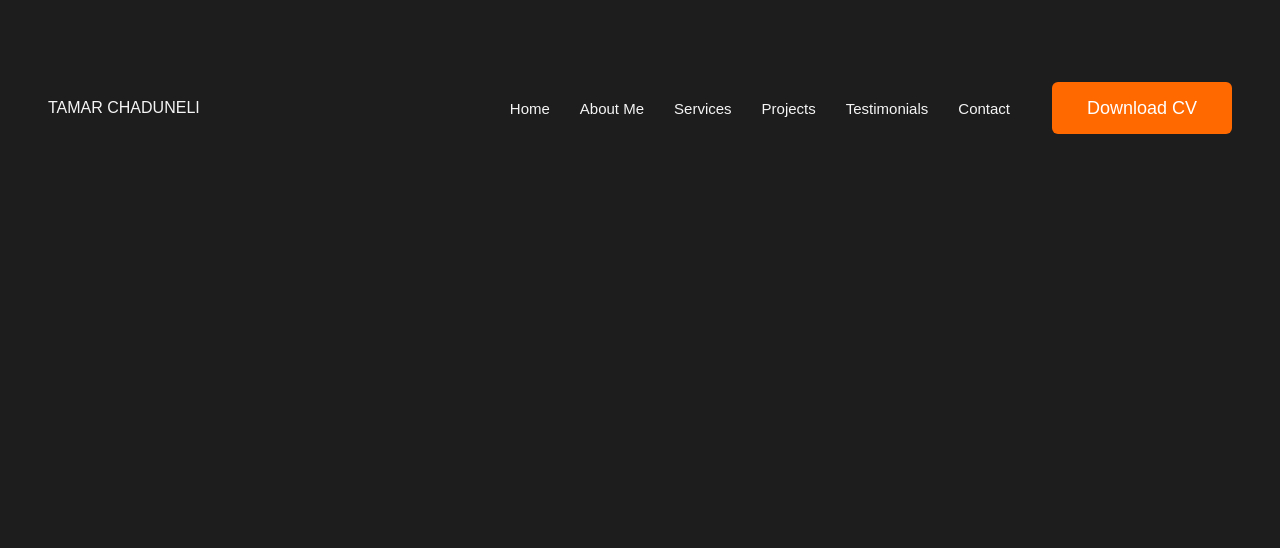
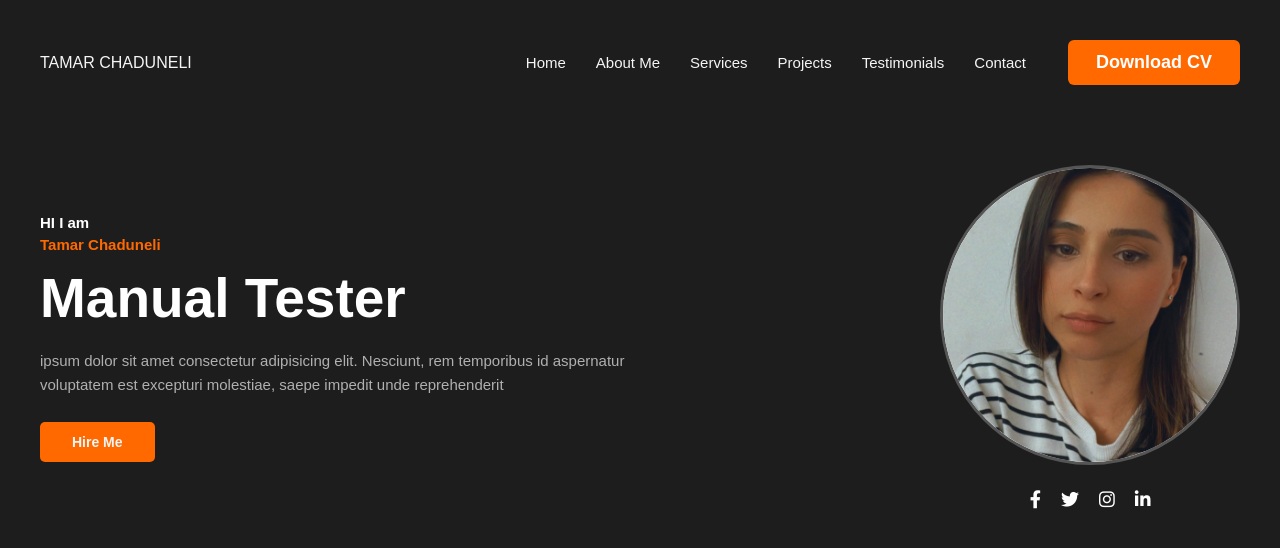
Before and after one commit to takochaduneli7-byte/tako18, a plain HTML site: page index.html in a window 1280 px wide. Drawn offline with Linux system fonts and the light colour scheme.

Commit message:
add profile

```diff
--- a/app.js
+++ b/app.js
@@ -0,0 +1,12 @@
+document.addEventListener('DOMContentLoaded', () => {
+    const slides = document.querySelectorAll('.slide');
+    let currentSlide = 0;
+
+
+  function nextSlide() {
+        slides[currentSlide].classList.remove('active');
+        currentSlide = (currentSlide + 1) % slides.length;
+        slides[currentSlide].classList.add('active');
+    }
+    setInterval(nextSlide, 5000);
+});
--- a/index.html
+++ b/index.html
@@ -5,6 +5,8 @@
     <meta name="viewport" content="width=device-width, initial-scale=1.0">
     <title>Final Exam</title>
     <link rel="stylesheet" href="./style.css">
+    <link href="https://fonts.googleapis.com/css2?family=Poppins:wght@400;600;700;800&display=swap" rel="stylesheet">
+    <link rel="stylesheet" href="https://cdnjs.cloudflare.com/ajax/libs/font-awesome/6.4.0/css/all.min.css">
     <script src="./app.js" type="module" defer></script>
 </head>
 <body class="body">
@@ -19,10 +21,35 @@
                 <a href="#testimonials">Testimonials</a>
                 <a href="#contact">Contact</a>
             </nav>
-            <a href="#" class="cv-btn">
-                Download CV
-            </a>
+            <a href="#" class="cv-btn">Download CV</a>
         </div>
     </header>
+    <main class="main-container">
+        <div class="info">
+                <p class="hi">HI I am</p>
+                <p class="tamar">Tamar Chaduneli</p>
+                <h1 class="manual">Manual Tester</h1>
+                <p class="desc">
+                <span>ipsum dolor sit amet consectetur adipisicing elit.</span>
+                <span> Nesciunt, rem temporibus id aspernatur voluptatem</span>
+                <span> est excepturi molestiae, saepe impedit unde reprehenderit</span>
+                </p>
+                <button class="hire-btn" id="hireBtn">Hire Me</button>
+        </div>
+    <div class="profile-container">
+        <div class="img-wrapper">
+            <img  class="slide active" src="/img/486574033_9732599180151996_2098331321769840537_n.jpg" alt="tamar chaduneli">
+            <img  class="slide" src="./img/5f2332b1-969b-438d-ae22-dc76d09b1ca7.jpeg" alt="tamar chaduneli">
+            <img  class="slide" src="./img/9918f14c-137c-48c2-ac7d-984c9744ff63.jpeg" alt="tamar chaduneli">
+        </div>
+     <div class="social-links">
+        <a href="https://www.facebook.com/takochadunel/"><i class="fab fa-facebook-f"></i></a>
+        <a href="#"><i class="fab fa-twitter"></i></a>
+        <a href="https://www.instagram.com/tako.chad/"><i class="fab fa-instagram"></i></a>
+        <a href="https://www.linkedin.com/in/tako-chaduneli-757319255/"><i class="fab fa-linkedin-in"></i></a>
+     </div>
+    </div>
+
+    </main>
 </body>
 </html>
--- a/style.css
+++ b/style.css
@@ -1,9 +1,13 @@
 *{
- margin: o;
+ margin: 0;
  padding: 0;
  box-sizing: border-box;
  }
- .body
+ html
+   {
+    scroll-behavior: smooth;
+   }
+ body
  {
   background-color: #1d1d1d;
   color: white;
@@ -12,7 +16,7 @@
  .header
  {
    width: 100%;
-   padding: 74px 0;
+   padding: 40px 0;
  }
  .container
  {
@@ -41,22 +45,136 @@
     color: #f5f5f5;
     text-decoration: none;
     font-size: 15px;
-    transition: 0.3s;
+    transition:color 0.3s ease;
  }
  .nav a :hover
  {
-    color: #ff6b00;
+    color: #ff6900;
  }
  .cv-btn
  {
-    display: flex;
+    display: inline-flex;
     align-items: center;
     justify-content: center;
-    width: 180px;
-    height: 52px;
+    padding: 12px 28px;
     background-color: #ff6900;
     color: white;
     text-decoration: none;
     font-size: 18px;
+    font-weight: 600;
     border-radius: 6px;
+    transition: background-color 0.3s ease;
+}
+ .cv-btn:hover
+ {
+   background-color: #e05d00;
  }
+.main-container
+{
+max-width: 1400px;
+margin: 40px auto;
+padding: 0 40px;
+display: flex;
+align-items: center;
+justify-content: space-between;
+}
+.info
+{
+   max-width: 50%;
+}
+.hi
+{
+   font-size: 15px;
+   font-weight: 600;
+}
+.tamar
+{
+   color: #ff6900;
+   font-size: 18px;
+   font-weight: 600;
+   margin-top: 5px;
+}
+.manual
+{
+   font-size: 55px;
+   font-weight: 800;
+   line-height: 1.1;
+   margin: 15px 0 20px 0;
+}
+.desc
+{
+   display: block;
+   color: #b0b0b0;
+   font-size: 15px;
+   line-height: 1.6;
+}
+.info p
+{
+   font-size: 15px;
+}
+.hire-btn
+{
+background-color: #ff6900;
+color: #f5f5f5;
+padding: 12px 32px;
+margin-top: 25px;
+font-size: 14px;
+font-weight: 600;
+border: none;
+border-radius: 5px;
+cursor: pointer;
+}
+.profile-container
+{
+    display: flex;
+    flex-direction: column;
+    align-items: center;
+}
+.img-wrapper
+{
+   position: relative;
+    width: 300px;
+    height: 300px;
+    border-radius: 50%;
+    overflow: hidden;
+    background-color: white;
+    border: 3px solid #555;
+}
+.img-wrapper img.slide
+{
+   position: absolute;
+   top: 0;
+   left: 0;
+   width: 100%;
+   height: 100%;
+   object-fit: cover;
+   object-position: center top;
+   opacity: 0;
+   transition: opacity 0.8s ease-in-out;
+}
+.img-wrapper img.slide.active
+{
+    opacity: 1;
+}
+.img-wrapper img
+{
+    width: 100%;
+    height: 100%;
+    object-fit: cover;
+    object-position: center top;
+    display: block;
+}
+.social-links
+{
+   display: flex;
+   justify-content: center;
+   gap: 20px;
+   margin-top: 25px;
+}
+.social-links a
+{
+   color: #ffffff;
+   font-size: 18px;
+   text-decoration: none;
+   transition: color 0.3s ease;
+}
```
Also changed, not shown: img/486574033_9732599180151996_2098331321769840537_n.jpg (added), img/5f2332b1-969b-438d-ae22-dc76d09b1ca7.jpeg (added), img/9918f14c-137c-48c2-ac7d-984c9744ff63.jpeg (added), 1 other file.
